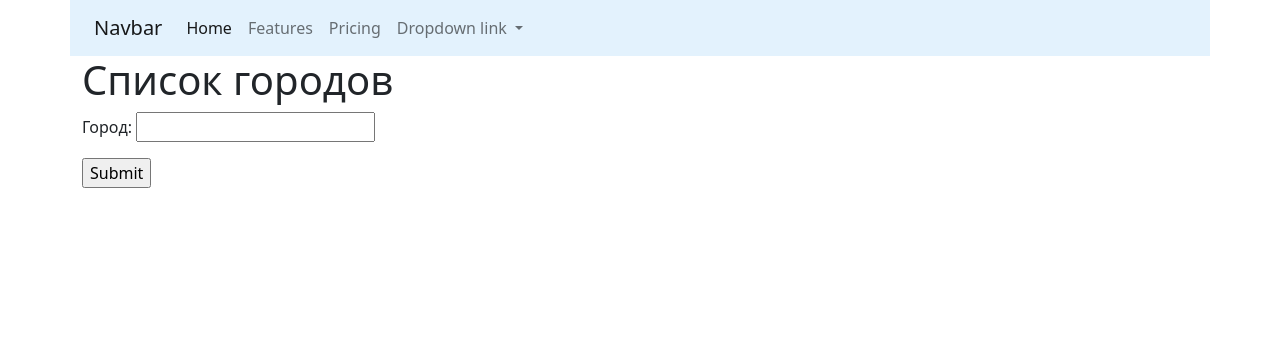
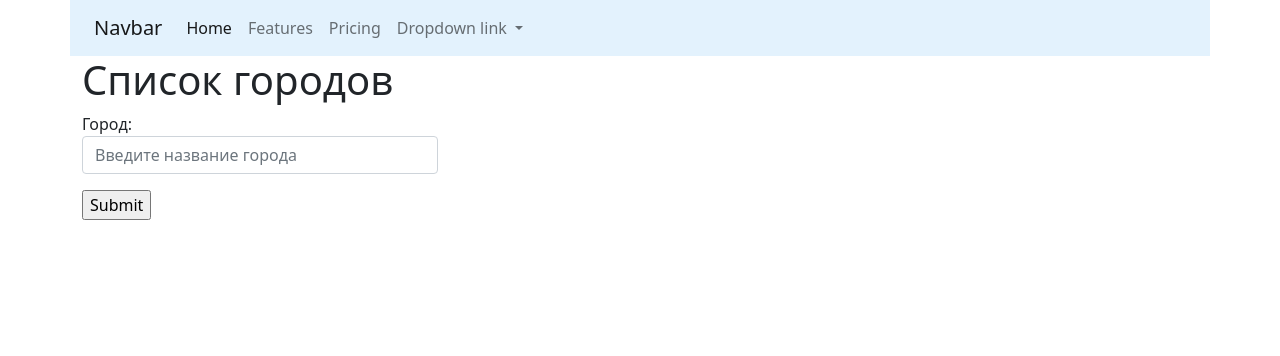
Before and after one commit to aidynsemey7sk/find_route, a Django app: page /cities/ in a window 1280 px wide. Shown: the top 356 px of the page. Run offline with Django 3.2, Linux system fonts and the light colour scheme; data that the repository does not hold is empty.

Commit message:
Улучшение вида формы

```diff
--- a/cities/forms.py
+++ b/cities/forms.py
@@ -8,6 +8,11 @@ class HtmlForm(forms.Form):
 
 
 class CityForm(forms.ModelForm):
+    name = forms.CharField(label="Город",
+                    widget=forms.TextInput(attrs={
+        'class': 'form-control',
+        'placeholder': 'Введите название города',
+        }))
 
     class Meta:
         model = City
--- a/cities/templates/cities/home.html
+++ b/cities/templates/cities/home.html
@@ -11,9 +11,13 @@
       {% endfor %}
    </div>
 </div>
+<div class="row">
+   <div class="col-md-4">
+      <form action="" method="post"> {% csrf_token %}
+         {{form.as_p}}
+         <input type="submit" value="Submit">
+      </form>
+   </div>
+</div>
 
-<form action="" method="post"> {% csrf_token %}
-   {{form.as_p}}
-   <input type="submit" value="Submit">
-</form>
 {% endblock %}
```
